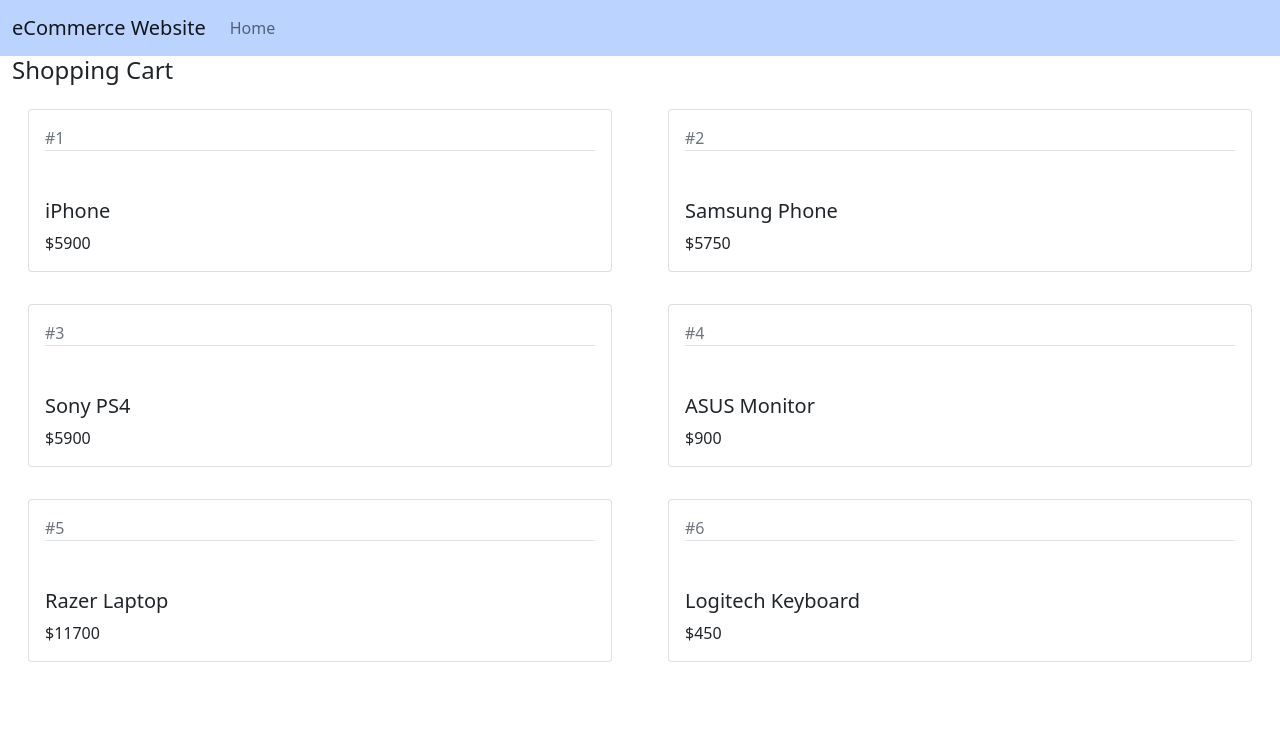
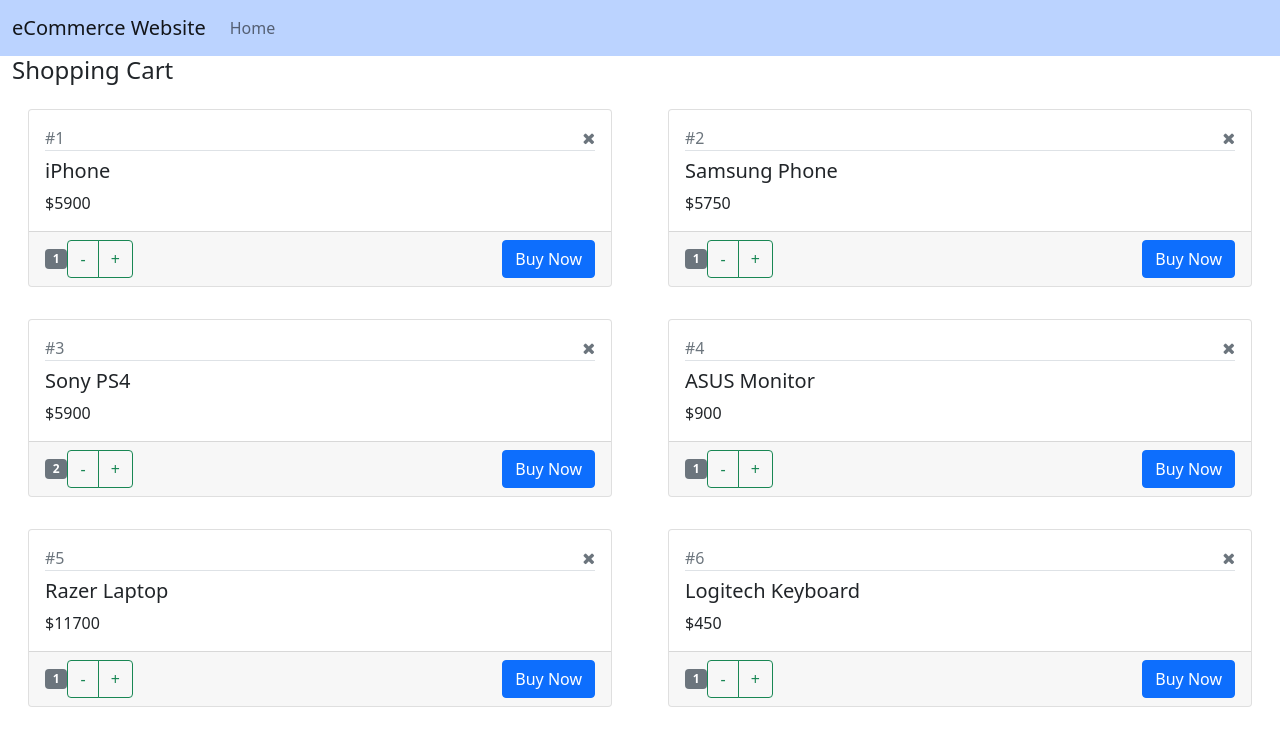
Before and after one commit to JazzPants/ecommerce-app-first, a React (Create React App) app: page / in a window 1280 px wide. Shown: the top 746 px of the page. Built offline with nearby package versions, Linux system fonts and the light colour scheme.

Commit message:
Third Commit

```diff
--- a/package.json
+++ b/package.json
@@ -7,6 +7,7 @@
     "@testing-library/react": "^12.1.2",
     "@testing-library/user-event": "^13.5.0",
     "bootstrap": "^5.1.3",
+    "font-awesome": "^4.7.0",
     "jquery": "^3.6.0",
     "popper.js": "^1.16.1",
     "react": "^17.0.2",
--- a/src/components/ProductShow.js
+++ b/src/components/ProductShow.js
@@ -1,20 +1,72 @@
 import React, { Component } from "react";
 
 class ProductShow extends Component {
+  state = {
+    product: this.props.product,
+  };
   render() {
-    console.log(this.props);
+    // console.log(this.props);
     return (
       <div className="col-lg-6">
         <div className="card m-3">
           <div className="card-body">
-            <div className="text-muted">#{this.props.id}</div>
-            <h5 className="pt-5 border-top">{this.props.productName}</h5>
-            <div>${this.props.price}</div>
+            <div className="text-muted">
+              #{this.state.product.id}
+              <span
+                className="pull-right hand-icon"
+                onClick={() => {
+                  this.props.onDelete(this.state.product);
+                }}
+              >
+                <i className="fa fa-times"></i>
+              </span>
+            </div>
+            <h5 className="pt-2 border-top">
+              {this.state.product.productName}
+            </h5>
+            <div>${this.state.product.price}</div>
+          </div>
+          <div className="card-footer">
+            <div className="float-start">
+              <span className="badge bg-secondary">
+                {this.state.product.quantity}
+              </span>
+              <div className="btn-group">
+                <button
+                  className="btn btn-outline-success"
+                  onClick={() => {
+                    this.props.onDecrement(this.state.product, 0);
+                  }}
+                >
+                  -
+                </button>
+                <button
+                  className="btn btn-outline-success"
+                  onClick={() => {
+                    this.props.onIncrement(this.state.product, 5);
+                  }}
+                >
+                  +
+                </button>
+              </div>
+            </div>
+            <div className="float-end">{this.props.children}</div>
           </div>
         </div>
       </div>
     );
   }
 }
+//advantage: make changes to state in child, without affecting parent
+//two arguments in + and - functions, second argument are max/min for quantity
+//supplying individual properties if you want to hide info from child e.g.
+// state = {
+//     id: this.props.product.id,
+//     productName: this.props.product.productName,
+//   };
+
+//HIDDEN
+//     price: this.props.product.price,
+//     quantity: this.props.product.quantity,
 
 export default ProductShow;
--- a/src/containers/ShoppingCart.js
+++ b/src/containers/ShoppingCart.js
@@ -12,6 +12,55 @@
       { id: 6, productName: "Logitech Keyboard", price: 450, quantity: 1 },
     ],
   };
+  //executes when user clicks the + button
+  handleIncrement = (product, maxValue) => {
+    // console.log("increment", product);
+    //clone state
+    //get index of product given by ProductShow
+    let allProducts = [...this.state.products];
+    let index = allProducts.indexOf(product);
+    console.log(allProducts[index]);
+    if (allProducts[index].quantity < maxValue) {
+      allProducts[index].quantity++;
+      //update state of ShoppingCart
+      this.setState({
+        products: allProducts,
+      });
+    }
+  };
+
+  handleDecrement = (product, minValue) => {
+    // console.log("decrement", product);
+    let allProducts = [...this.state.products];
+    let index = allProducts.indexOf(product);
+    console.log(allProducts[index]);
+    if (allProducts[index].quantity > minValue) {
+      allProducts[index].quantity--;
+      //update state of ShoppingCart
+      this.setState({
+        products: allProducts,
+      });
+    }
+  };
+
+  handleDelete = (product) => {
+    let allProducts = [...this.state.products];
+    let index = allProducts.indexOf(product);
+    //confirmation window
+    console.log(product.productName);
+    //confirmation pop-up
+    if (
+      window.confirm(
+        `Are you sure you want to remove ${product.productName} from your cart?`
+      )
+    )
+      //delete product based on given index
+      allProducts.splice(index, 1);
+    //update state of ShoppingCart
+    this.setState({
+      products: allProducts,
+    });
+  };
 
   render() {
     return (
@@ -22,10 +71,13 @@
             return (
               <ProductShow
                 key={product.id}
-                id={product.id}
-                productName={product.productName}
-                price={product.price}
-              />
+                product={product}
+                onIncrement={this.handleIncrement}
+                onDecrement={this.handleDecrement}
+                onDelete={this.handleDelete}
+              >
+                <button className="btn btn-primary">Buy Now</button>
+              </ProductShow>
             );
           })}
         </div>
@@ -33,5 +85,12 @@
     );
   }
 }
+//each ProductShow component contains a prop with the product object which contains info on the product,
+//in the child, this product passed back up in an onClick callback function, this.state.product is the exact product given as an argument to the decrement/increment functions
+//parents can pass either props and HTML elements(content such as the button) to children, you must render them in the child to make them appear
+// id={product.id}
+// productName={product.productName}
+// price={product.price}
+//product prop is an object (each product in the products array is an object!)
 
 export default ShoppingCart;
--- a/src/index.js
+++ b/src/index.js
@@ -5,6 +5,7 @@
 import "bootstrap/dist/js/bootstrap";
 import "bootstrap/dist/css/bootstrap.css";
 import "./styles.css"; //global css file
+import "font-awesome/css/font-awesome.css";
 
 import { render } from "react-dom";
 import App from "./containers/App";
--- a/src/styles.css
+++ b/src/styles.css
@@ -15,3 +15,7 @@
   color: purple;
   font-size: 25px;
 }
+
+.hand-icon {
+  cursor: pointer;
+}
```
Also changed, not shown: src/containers/ShoppingDisplay.js (added), 2 other files (tests, documents, lock files or other folders).
